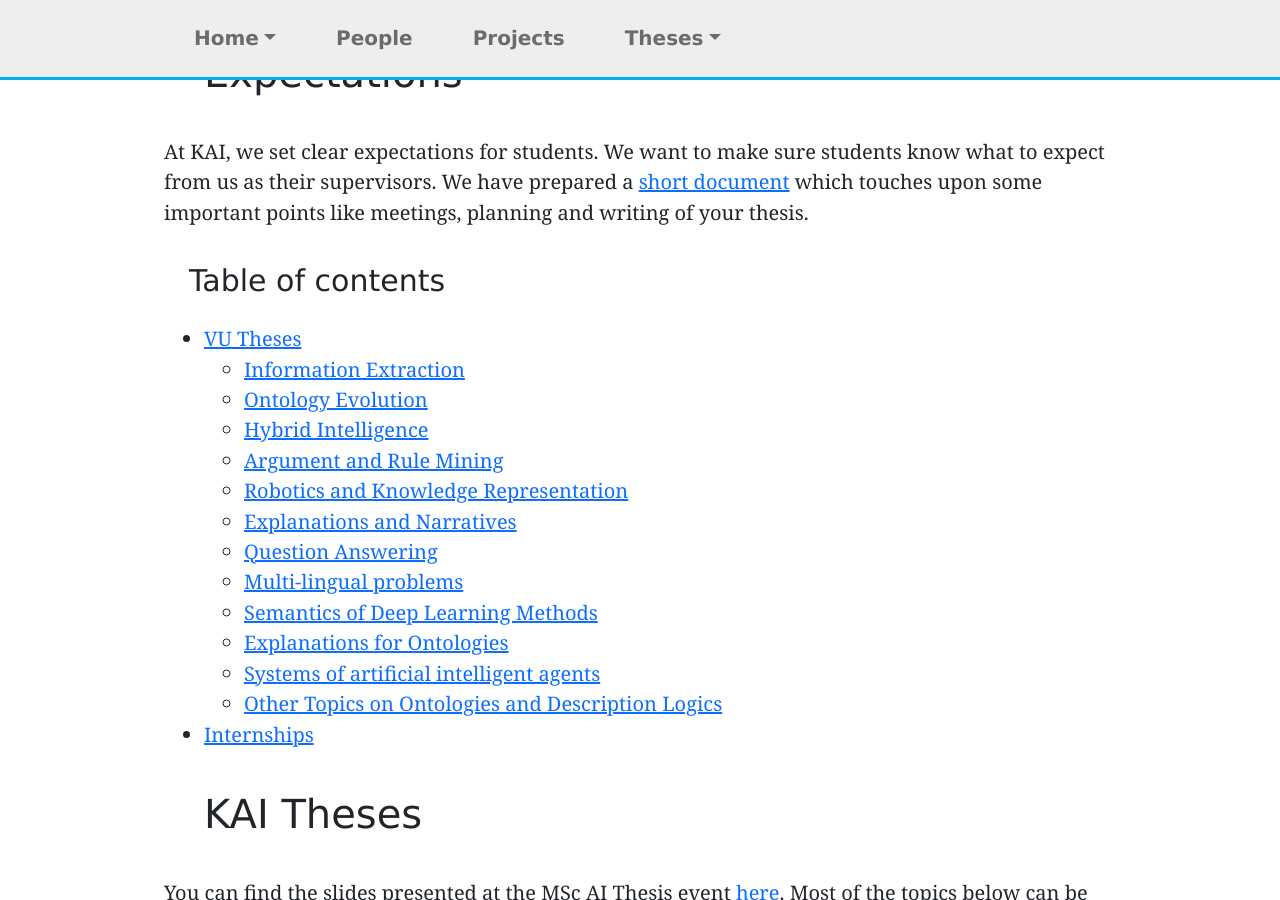
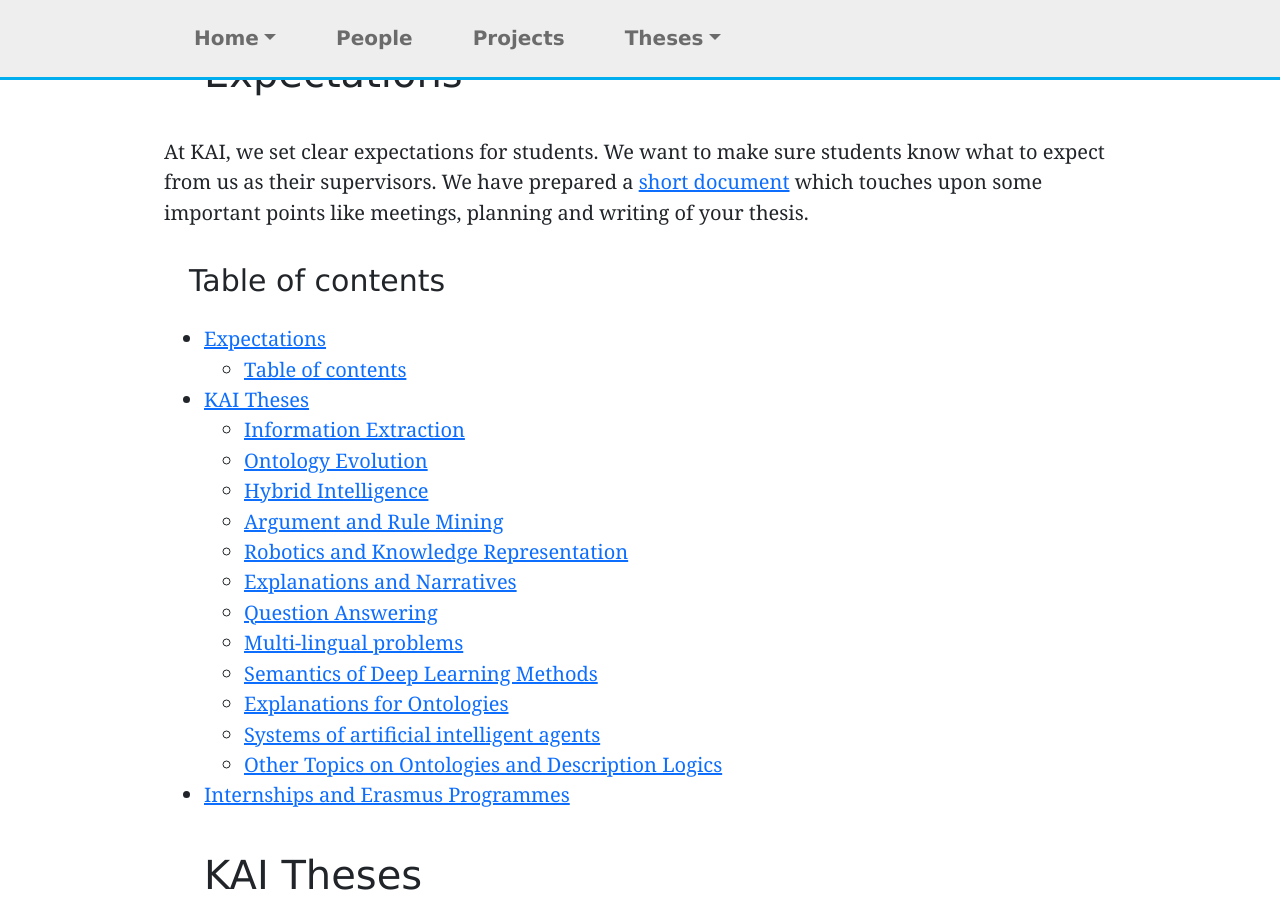
Before and after one commit to kai-vu/site, a Jekyll site: the page built from theses.md, in a window 1280 px wide and 900 px high, scrolled down 206 px. Built offline with Jekyll 4.4.1, drawn with Linux system fonts in a browser that asks for light colours; some of the changed lines change nothing that is shown.

Commit message:
added automatic ToC generation

```diff
--- a/_config.yml
+++ b/_config.yml
@@ -3,6 +3,8 @@ title_image: "kai.cs.vu.nl/images/ceiling.jpg"
 description: Knowledge and AI research group at Vrije Universiteit Amsterdam
 plugins:
   - jekyll-redirect-from
+
+markdown: kramdown
 
 collections:
   news:
--- a/theses.md
+++ b/theses.md
@@ -15,22 +15,14 @@ layout: default
 At KAI, we set clear expectations for students. We want to make sure students know what to expect from us as their supervisors. We have prepared a <a href="/supervision_guidelines">short document</a> which touches upon some important points like meetings, planning and writing of your thesis.
 
 #### Table of contents
-- <a href="/theses#kai-theses">VU Theses</a>
-    - <a href="/theses#information-extraction">Information Extraction</a>
-    - <a href="/theses#ontology-evolution">Ontology Evolution</a>
-    - <a href="/theses#knowledge-engineering">Hybrid Intelligence</a>
-    - <a href="/theses#argument-and-rule-mining">Argument and Rule Mining</a>
-    - <a href="/theses#robotics-and-knowledge-representation">Robotics and Knowledge Representation</a>
-    - <a href="/theses#explanations-and-narratives">Explanations and Narratives</a>
-    - <a href="/theses#question-answering">Question Answering</a>
-    - <a href="/theses#multi-lingual-problems">Multi-lingual problems</a>
-    - <a href="/theses#semantics-of-deep-learning-methods">Semantics of Deep Learning Methods</a>
-    - <a href="/theses#explanations-for-ontologies">Explanations for Ontologies</a>
-    - <a href="/theses#systems-of-artificial-intelligent-agents">Systems of artificial intelligent agents</a>
-    - <a href="/theses#other-topics-on-ontologies-and-description-logics">Other Topics on Ontologies and Description Logics</a>
-- <a href="/theses#internships-and-erasmus-programmes">Internships</a>
+* TOC
+{:toc}
 
 ## KAI Theses
+
+
+
+
 
 You can find the slides presented at the MSc AI Thesis event <a href='https://docs.google.com/presentation/d/1nIqQ2tGM_7CbharUIjWSnbjogkp8MYClRp61zjeMG5s/edit#slide=id.p'>here</a>.
 Most of the topics below can be investigated by either BSc or MSc AI students. We also welcome groups of students working on the same or similar topic.
```
